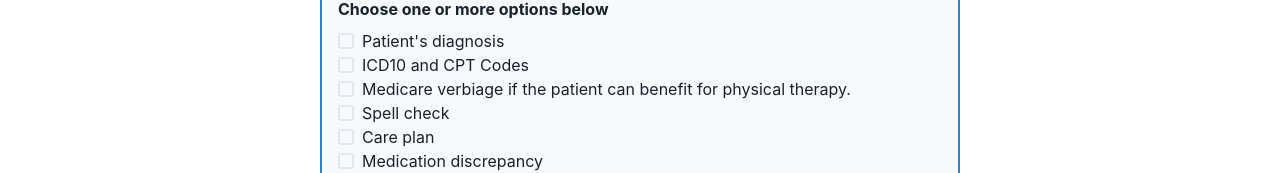
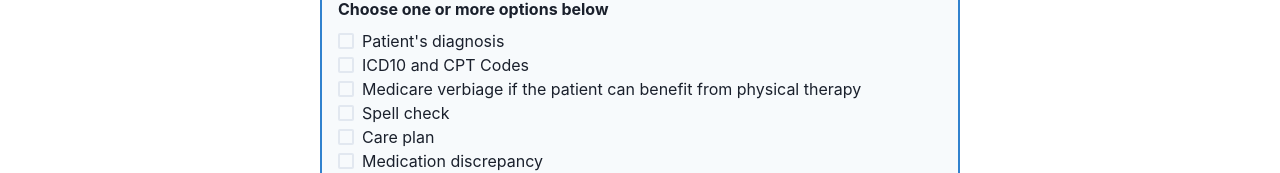
Before and after one commit to avigewirtz/billing, a React (Create React App) app: page / in a window 1280 px wide. Shown: the part 299-472 px from the top of the page. Built offline with nearby package versions, Linux system fonts and the light colour scheme; what pdfmake would draw is missing.

Commit message:
10 max line

```diff
--- a/src/App.js
+++ b/src/App.js
@@ -202,7 +202,7 @@ return (
   <Flex direction="column">
     <Checkbox value="1">Patient's diagnosis</Checkbox>
     <Checkbox value="2">ICD10 and CPT Codes</Checkbox>
-    <Checkbox value="3">Medicare verbiage if the patient can benefit for physical therapy.</Checkbox>
+    <Checkbox value="3">Medicare verbiage if the patient can benefit from physical therapy</Checkbox>
     <Checkbox value="4">Spell check</Checkbox>
     <Checkbox value="5">Care plan</Checkbox>
     <Checkbox value="6">Medication discrepancy</Checkbox>
```
